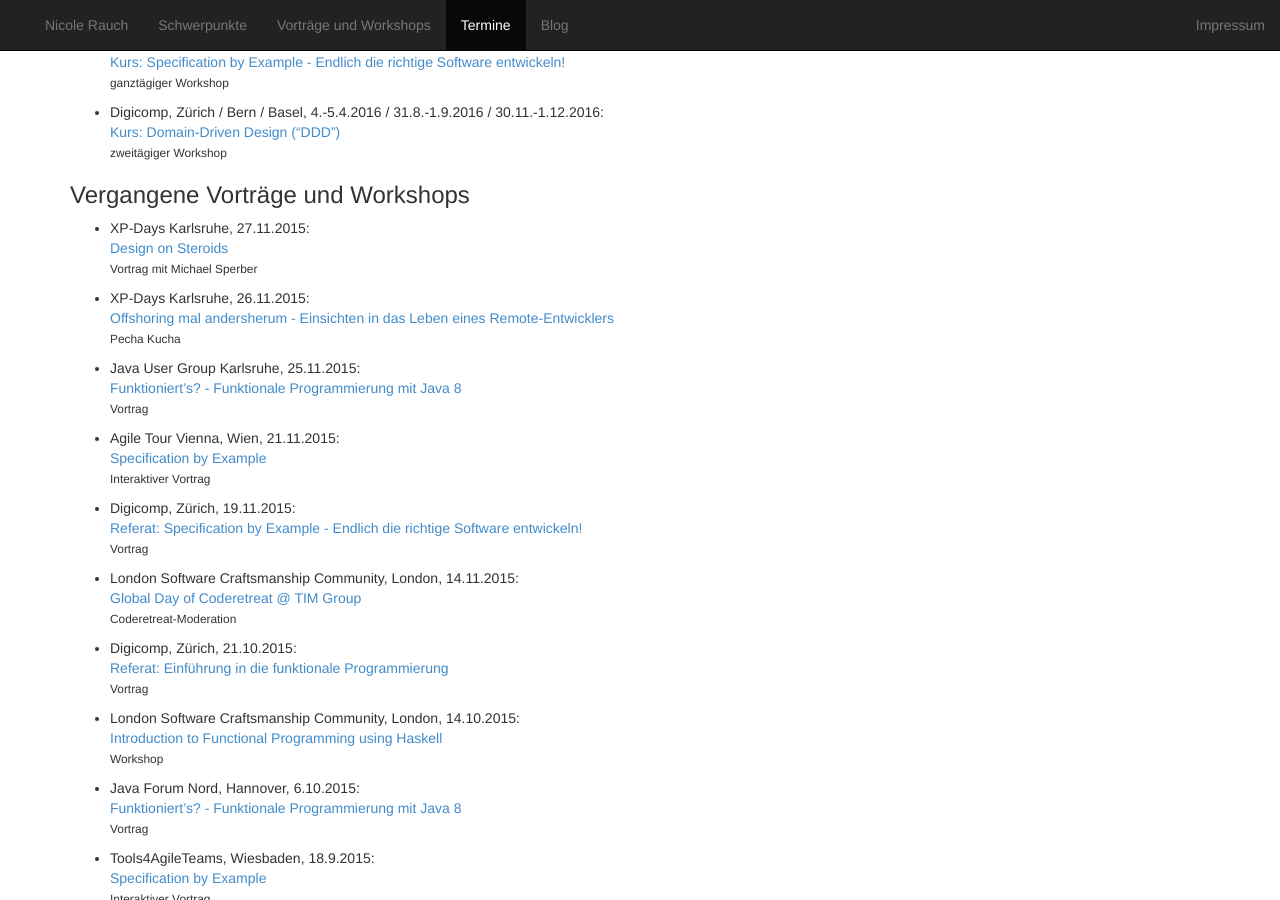
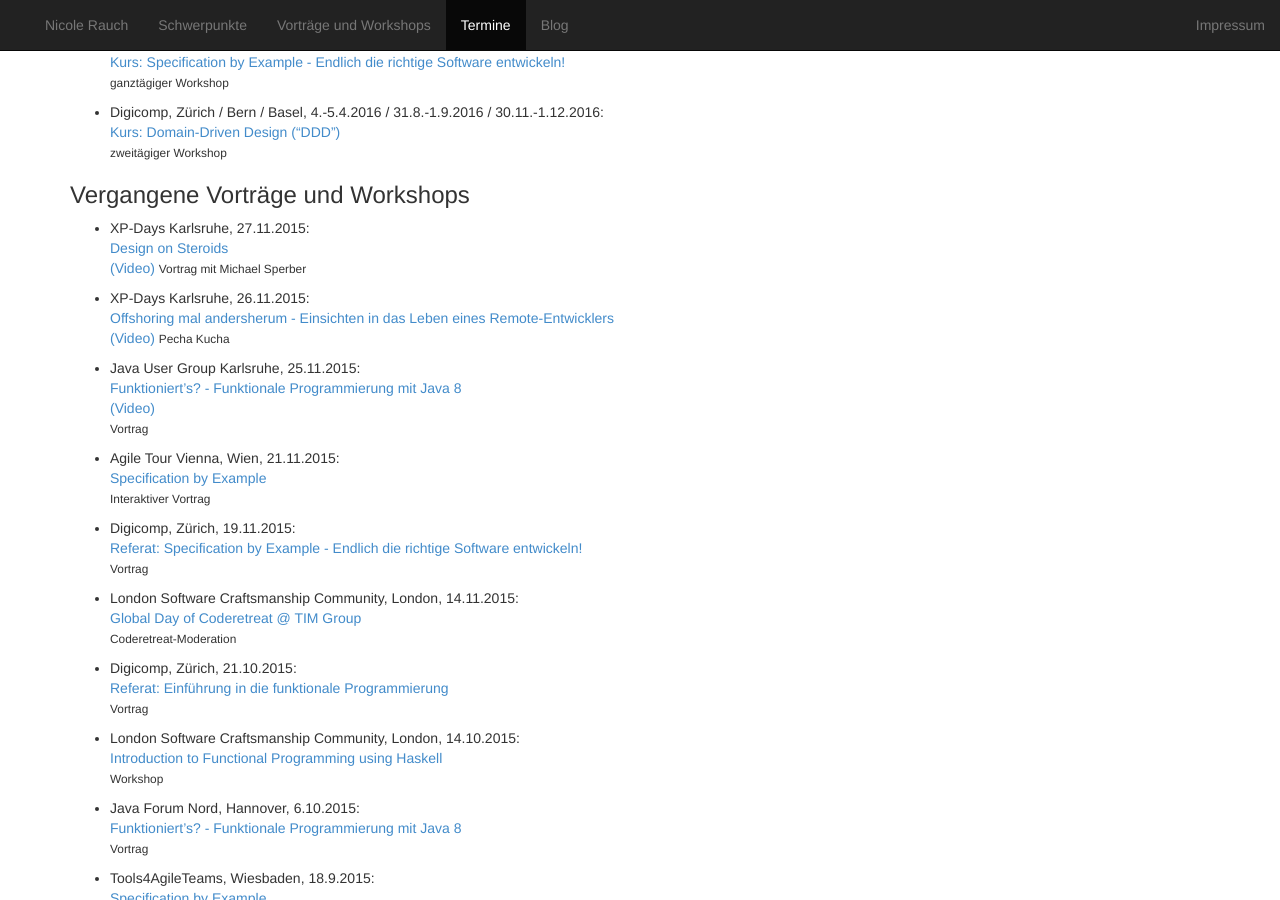
Before and after one commit to NicoleRauch/BusinessWebsite, a Jekyll site: the page built from jekyll/termine.md, in a window 1280 px wide and 900 px high, scrolled down 424 px. Built offline with Jekyll 4.4.1, drawn with Linux system fonts in a browser that asks for light colours; nearby versions of some CDN libraries; library files that are not in the unit come from our copies.

Commit message:
Links auf 3 Videos eingefügt.

```diff
--- a/jekyll/termine.md
+++ b/jekyll/termine.md
@@ -29,14 +29,17 @@ layout: default
 
 * XP-Days Karlsruhe, 27.11.2015:<br>
   [Design on Steroids](http://www.xpdays.de/2015/sessions/065-design-on-steroids.html)<br>
+  [(Video)](https://www.youtube.com/watch?v=Iut3CprhlEA&feature=em-share_video_user)
   <small>Vortrag mit Michael Sperber</small>
 
 * XP-Days Karlsruhe, 26.11.2015:<br>
   [Offshoring mal andersherum - Einsichten in das Leben eines Remote-Entwicklers](http://www.xpdays.de/2015/sessions/063-offshoring-mal-andersherum-einsichten-in-das-leben-eines-remote-entwicklers.html)<br>
+  [(Video)](https://www.youtube.com/watch?v=DnyV-5edV6k&feature=youtu.be)
   <small>Pecha Kucha</small>
 
 * Java User Group Karlsruhe, 25.11.2015:<br>
   [Funktioniert's? - Funktionale Programmierung mit Java 8](http://jug-karlsruhe.mixxt.de/networks/events/show_event.104754)<br>
+  [(Video)](https://www.youtube.com/watch?v=dM_NUMEO69k&feature=youtu.be)<br>
   <small>Vortrag</small>
 
 * Agile Tour Vienna, Wien, 21.11.2015:<br>
```
